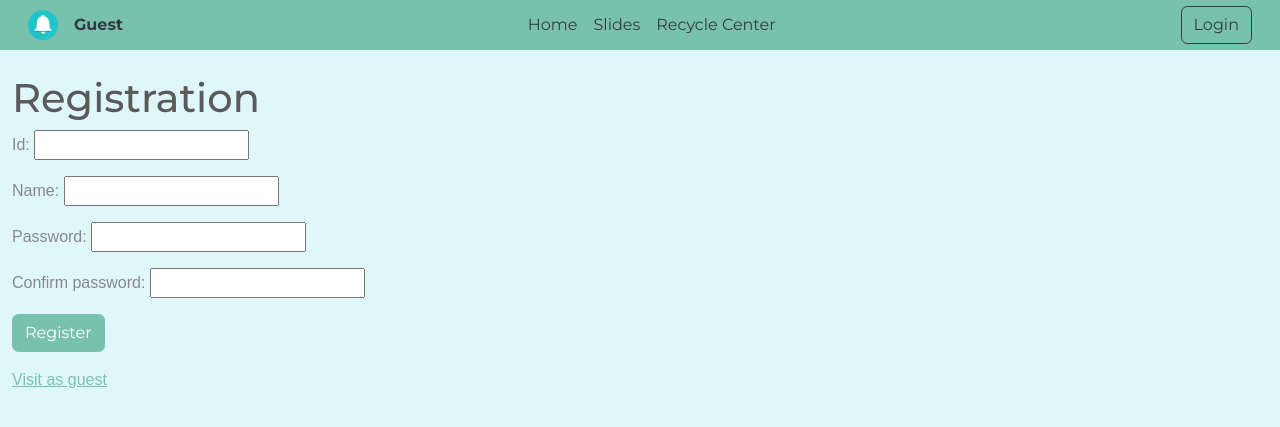
After one commit to TzeY-04/Recycle-Center-locate-Webapp, a Django app: page /Register?actor=guest in a window 1280 px wide. The commit adds this page. Shown: the top 427 px of the page. Run offline with Django 5.2, Linux system fonts and the light colour scheme; some libraries are stand-ins or nearby versions.

Commit message:
create a guest registration

```diff
--- a/app/form.py
+++ b/app/form.py
@@ -14,3 +14,29 @@ class LoginForm(forms.Form):
         except Member.DoesNotExist:
             pass
         return False
+
+class RegisterForm(forms.Form):
+    ID = forms.CharField(max_length=4)
+    name=forms.CharField(max_length=100)
+    password = forms.CharField(max_length=20, widget=forms.PasswordInput)
+    confirm_password = forms.CharField(max_length=20, widget=forms.PasswordInput)
+
+    def check_Password(self,password,c_password):
+        if password == c_password:
+            return True
+        return False
+
+    def check_ID(self,MID):
+        try:
+            member = Member.objects.get(member_ID=MID)
+            return False
+        except Member.DoesNotExist:
+            pass
+        return True
+
+    def save(self,MID,name,password):
+        Member.objects.create(
+            member_ID=MID,
+            member_name=name,
+            member_password=password
+        )
--- /dev/null
+++ b/app/templates/pages/Register.html
@@ -0,0 +1,21 @@
+{% extends "pages/content_block.html" %}
+{% load static %}
+
+{% block content %}
+<link rel="stylesheet" href="{% static 'styles/register-styles.css' %}">
+
+<div class="form">
+    <form action="Register" method="POST">
+        <h1 class="header">Registration</h1>
+        {% csrf_token %}
+        <div class="register_form">{{ form.as_p }}</div>
+        <button class="btn btn-primary" type="submit">Register</button>
+        <p class="text">{{ error_message }}</p>
+    </form>
+
+    <form>
+        <a href="{% url 'home' %}?actor={{ actor }}" class="guest">Visit as guest</a>
+    </form>
+</div>
+
+{% endblock content %}
--- a/app/templates/pages/login.html
+++ b/app/templates/pages/login.html
@@ -45,7 +45,7 @@
     </div>
 
     <div class="form">
-        <form method="POST">
+        <form action="login" method="POST">
             <h1 class="header">Login</h1>
             {% csrf_token %}
             <div class="login_form">{{ form.as_p }}</div>
@@ -56,6 +56,10 @@
         <form>
             <a href="{% url 'home' %}?actor={{ actor }}" class="guest">Visit as guest</a>
         </form>
+
+        <form>
+            <a href="{% url 'Register' %}?actor={{ actor }}" class="guest">Register as member</a>
+        </form>
     </div>
 
 </div>
--- a/app/urls.py
+++ b/app/urls.py
@@ -14,4 +14,5 @@ urlpatterns = [
     path('SearchRecycleCenter',views.search_RC_view, name="SearchRecycleCenter"),
     path('NewFoundRecycleCenter',views.new_RC_found, name="NewFoundRecycleCenter"),
     path('NewFoundForm',views.new_RC_form, name="NewFoundForm"),
+    path('Register',views.register_view, name="Register"),
 ]
--- a/app/views.py
+++ b/app/views.py
@@ -1,5 +1,5 @@
 from django.shortcuts import render,redirect
-from .form import LoginForm
+from .form import LoginForm,RegisterForm
 from .slides import SearchSlide
 from .comments import Comment
 from .models import RecycleCenter,Region,NewFoundRecycleCenter,Member,Notification
@@ -193,3 +193,32 @@ def notification_view(request):
        "member_ID":member_ID,
        "all_not":all_not
     })
+
+def register_view(request):
+    actor = request.GET.get('actor')
+    member_ID = request.GET.get("ID")
+    form = RegisterForm()
+    error_message = ""
+    if request.method == "POST":
+        password = request.POST.get("password")
+        c_password = request.POST.get("confirm_password")
+        MID = request.POST.get("ID")
+        name = request.POST.get("name")
+        if form.check_Password(password,c_password) and form.check_ID(MID):
+            form.save(MID,name,password)
+            error_message = "Register successful please try login"
+            form = LoginForm()
+            return render(request, 'pages/login.html', context={
+                "actor":actor,
+                "member_ID":member_ID,
+                "form":form,
+                "error_message":error_message
+            })
+        else:
+            error_message = "This ID has been taken."
+    return render(request, 'pages/Register.html', context={
+        "actor":actor,
+        "member_ID":member_ID,
+        "form":form,
+        "error_message":error_message
+    })
--- a/myproject/settings.py
+++ b/myproject/settings.py
@@ -24,7 +24,7 @@ BASE_DIR = Path(__file__).resolve().parent.parent
 SECRET_KEY = 'django-insecure-%*t0ivy%g3s+ryyk_hnsttc$2&w!e79ya64&%q2j!0&ba-ptq2'
 
 # SECURITY WARNING: don't run with debug turned on in production!
-DEBUG = False
+DEBUG = True
 
 ALLOWED_HOSTS = ['127.0.0.1', 'localhost']
 
```
Also changed, not shown: db.sqlite3, static/styles/register-styles.css (added), 1 other file.
